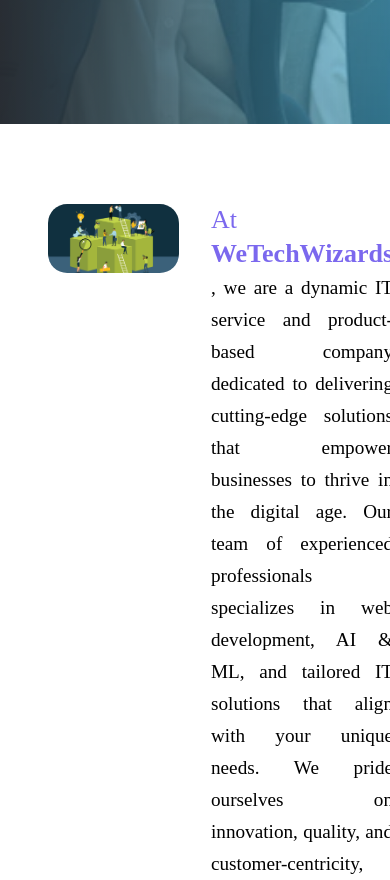
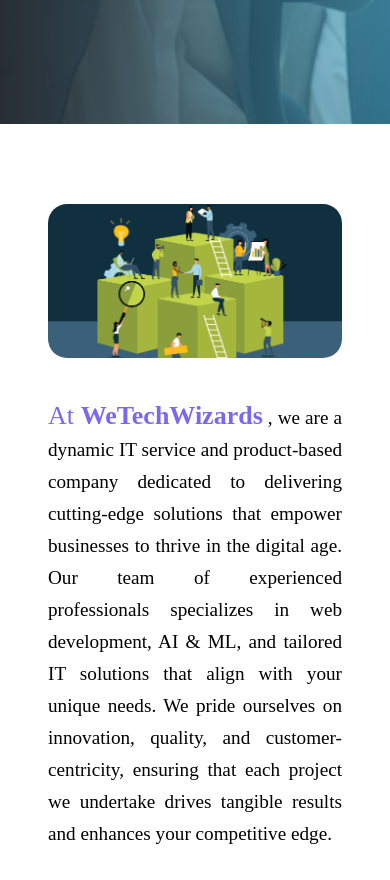
Before and after one commit to akashm2401/WTW, a React (Create React App) app: page / in a window 390 px wide. Shown: the part 795-1675 px from the top of the page. Built offline with nearby package versions, Linux system fonts and the light colour scheme.

Commit message:
made about section responsive

```diff
--- a/public/index.html
+++ b/public/index.html
@@ -24,7 +24,7 @@
       work correctly both with client-side routing and a non-root public URL.
       Learn how to configure a non-root public URL by running `npm run build`.
     -->
-    <title>React App</title>
+    <title>WeTechWizards</title>
   </head>
   <body>
     <noscript>You need to enable JavaScript to run this app.</noscript>
--- a/src/components/LandingPage/AboutComponent/AboutComponent.scss
+++ b/src/components/LandingPage/AboutComponent/AboutComponent.scss
@@ -33,6 +33,24 @@
     }
 }
 
+// Responsive
+@media only screen and (max-width: 768px) {
+    #about-section {
+        // background-color: red;
+        .about-container {
+
+            .flex-box {
+                display: block;
+
+                .left, .right {
+                    width: 100%;
+                }
+            }
+        }
+    }
+}
+
+// Animation
 .scroll-left {
     // animation on scroll
     animation: on-scroll-slideIn-left linear;
```
